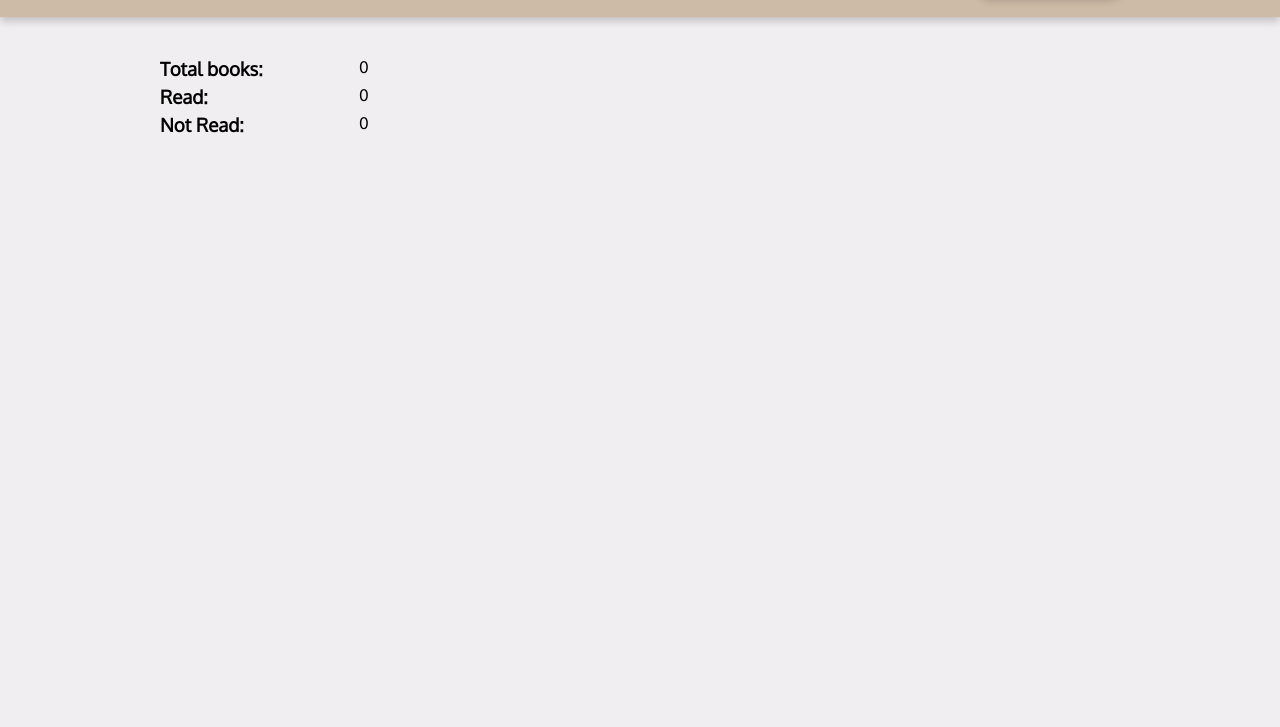
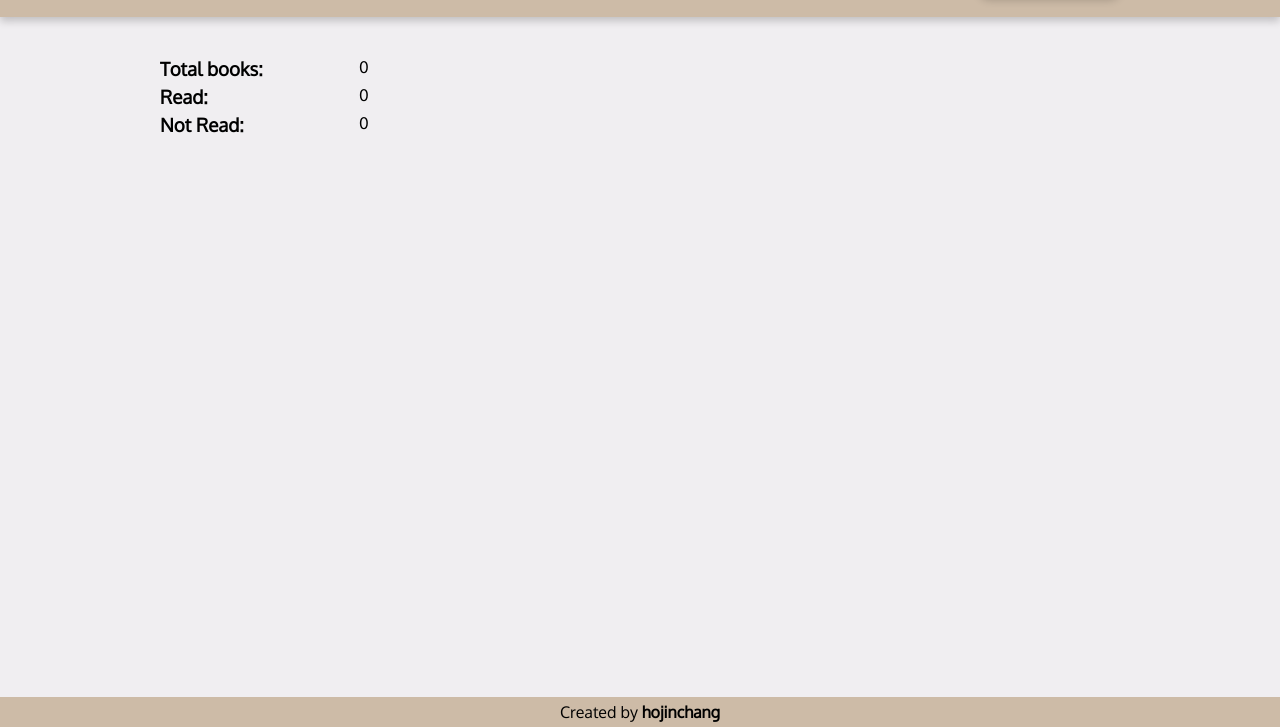
Before and after one commit to hojinchang/library, a plain HTML site: page index.html in a window 1280 px wide. Shown: the part 73-800 px from the top of the page. Drawn offline with Linux system fonts and the light colour scheme.

Commit message:
Add footer

```diff
--- a/index.html
+++ b/index.html
@@ -80,6 +80,9 @@
             </form>
         </dialog>
 
+    </body>
 
-    </body>
+    <footer>
+        <p class="footer-text">Created by <a href="https://github.com/hojinchang" target="_blank" rel="noopener noreferrer">hojinchang</a></p>
+    </footer>
 </html>
--- a/style.css
+++ b/style.css
@@ -23,6 +23,9 @@
 
 body {
     background-color: var(--colour-4);
+    min-height:  100vh;
+    display: flex;
+    flex-direction: column;
 }
 
 header {
@@ -210,3 +213,26 @@ fieldset > div {
 .submit-button:hover {
     background-color: rgba(2, 250, 68, 0.3);
 }
+
+footer {
+    background-color: var(--colour-1);
+    color: black;
+    position: relative;
+    bottom: 0px;
+    width: 100%;
+    height: 30px;
+    margin-top: auto;
+    display: flex;
+    justify-content: center;
+    align-items: center;
+}
+
+a {
+    text-decoration: none;
+    font-weight: bold;
+    color: black;
+}
+
+a:hover {
+    text-decoration: underline;
+}
```
